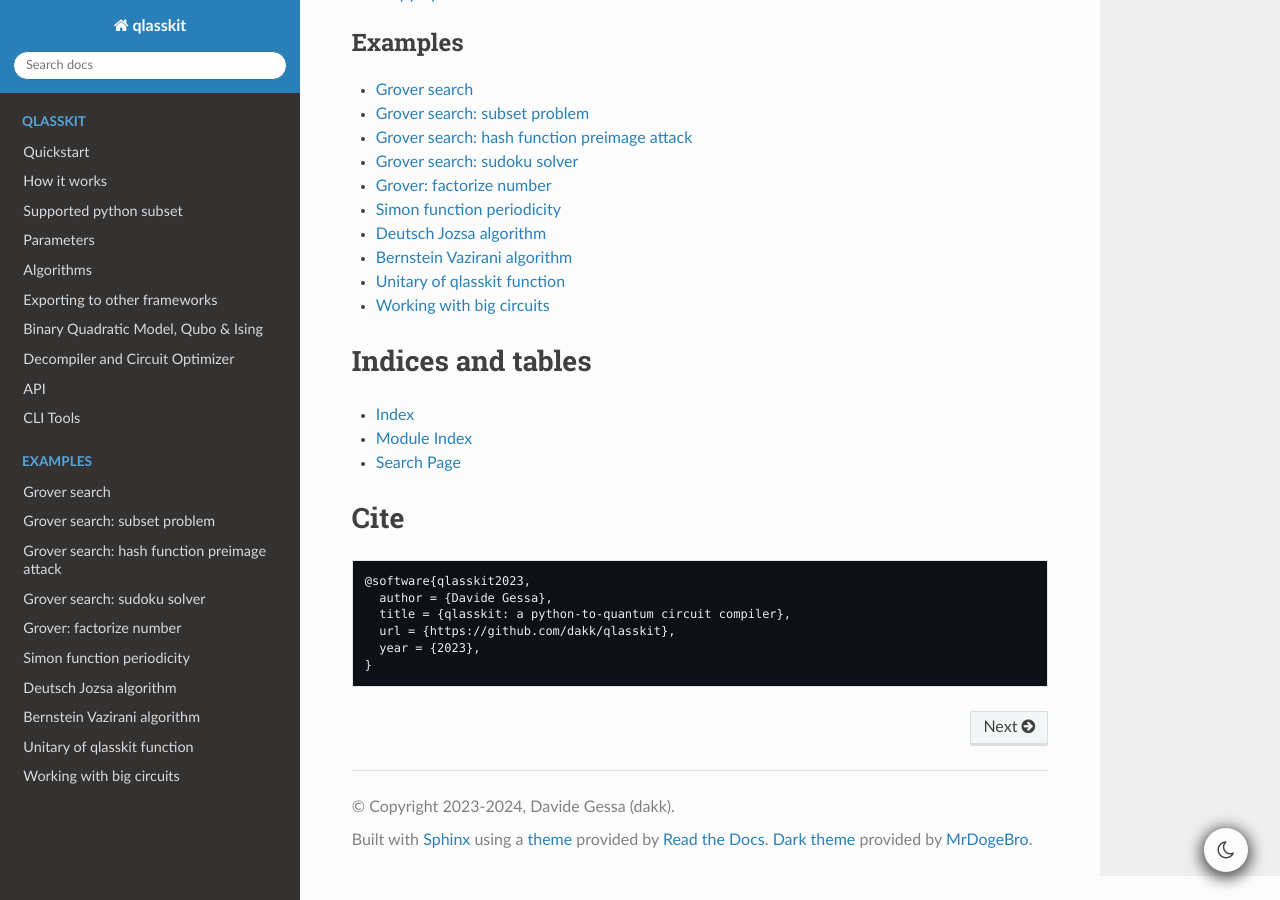
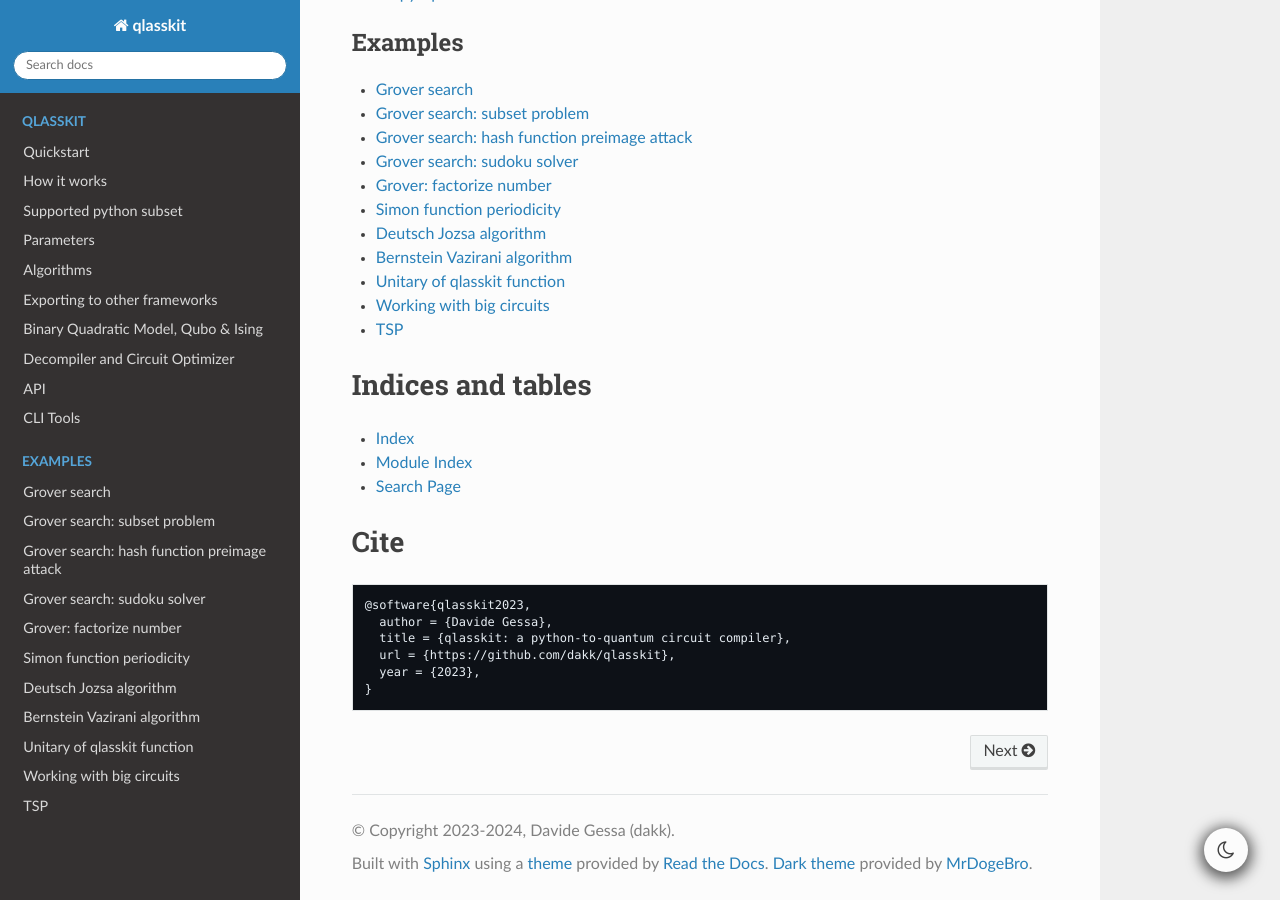
Before and after one commit to dakk/qlasskit, a Sphinx documentation site: the page built from docs/source/index.rst, in a window 1280 px wide and 900 px high, scrolled down 1358 px. Built offline with Sphinx 7.4.7 and the Read the Docs theme 2.0.0, drawn with Linux system fonts in a browser that asks for light colours.

Commit message:
add bqp_tsp example

```diff
--- a/docs/source/index.rst
+++ b/docs/source/index.rst
@@ -62,8 +62,7 @@ quantum annealers, ising machines, simulators, etc.
    example_bernstein_vazirani.ipynb
    example_unitary_of_f.ipynb
    example_big_circuit.ipynb
-
-.. example_bqm_tsp.ipynb
+   example_bqm_tsp.ipynb
 
 
 Indices and tables
```
Also changed, not shown: docs/source/example_bqm_tsp.ipynb.
